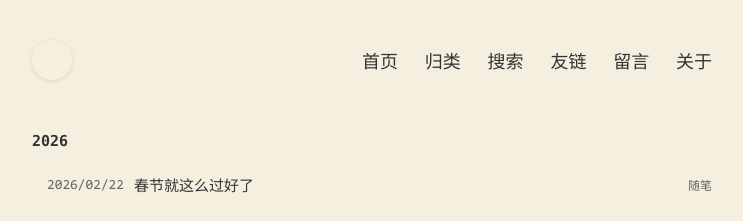
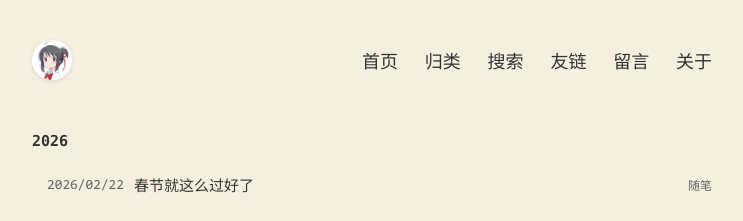
Before and after one commit to ahaitodo/ahaitodo.github.io, a Jekyll site: the page built from index.html, in a window 1280 px wide. Shown: the top 221 px of the page, without its empty margins (268-1011 px from the left). Built offline with Jekyll 4.4.1, drawn with Linux system fonts in a browser that asks for light colours; comment, search, counter and statistics services are not loaded.

Commit message:
Update content

```diff
--- a/_includes/header.html
+++ b/_includes/header.html
@@ -1,5 +1,5 @@
 <header class="header">
-  <a href="{{ site.baseurl }}/" class="logo"></a>
+  <a href="{{ site.baseurl }}/" class="logo" style="background-image: url('{{ site.baseurl }}/static/img/logo.png');"></a>
   <nav class="menu">
     {% for menu in site.menu -%}
 
--- a/static/css/common.css
+++ b/static/css/common.css
@@ -121,6 +121,10 @@ input:-webkit-autofill {
   user-select: none;
   box-shadow: 0 1px 5px rgba(0, 0, 0, 0.1);
   transition: transform 500ms ease-in-out;
+  background-image: url('../img/logo.png');
+  background-size: cover;
+  background-position: center;
+  background-repeat: no-repeat;
 }
 .header .logo:hover {
   transform: rotate(360deg);
```
